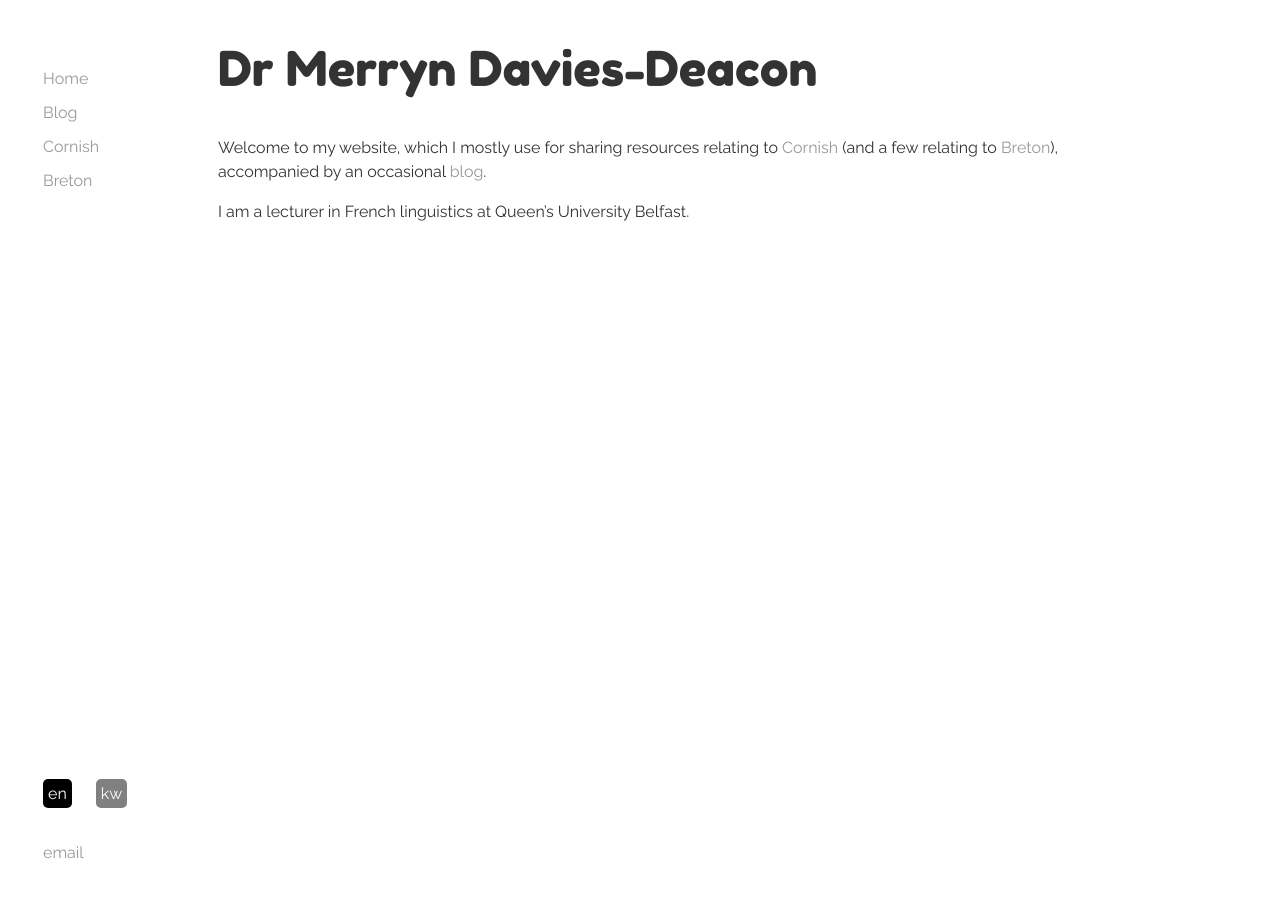
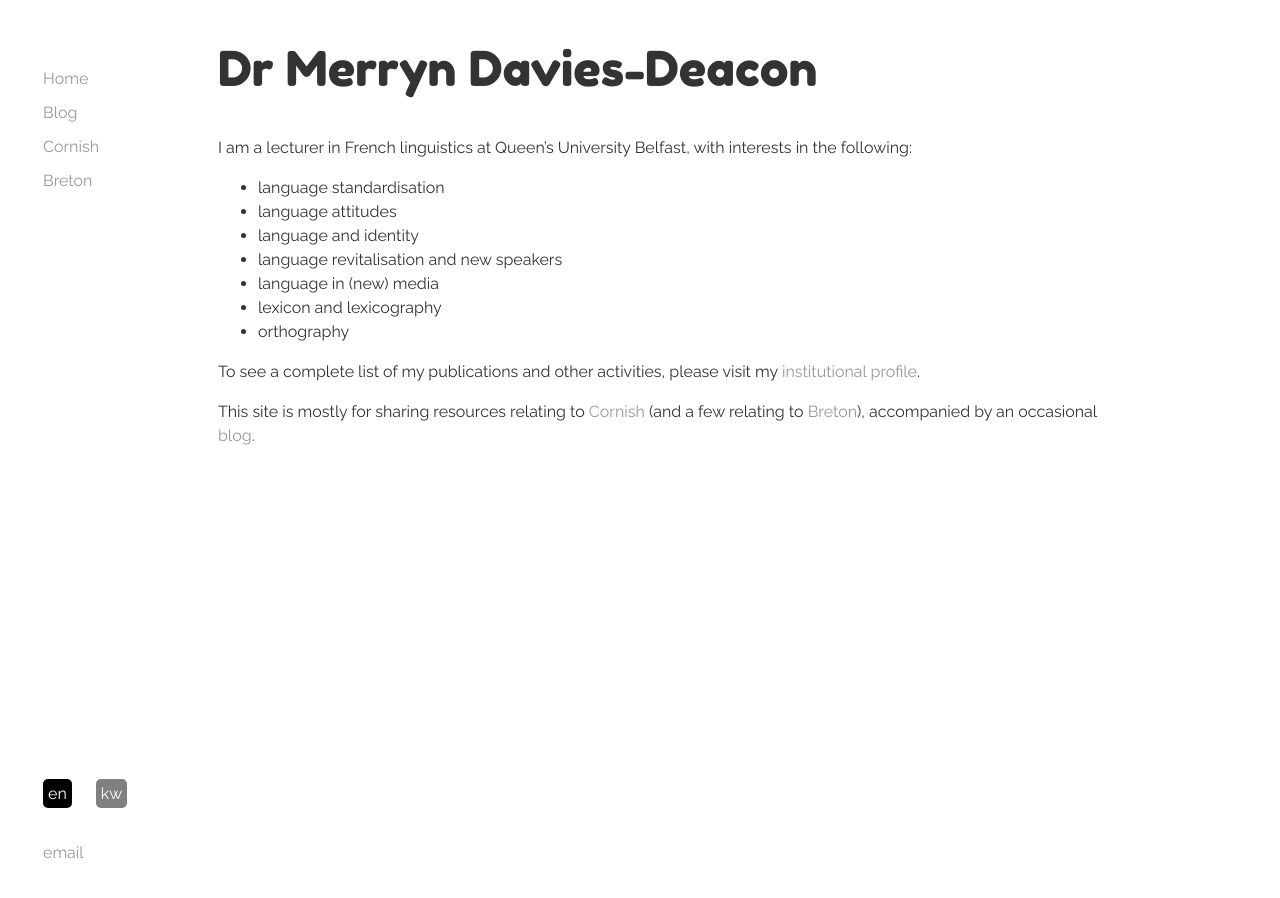
Before and after one commit to merryndd/merryndd.github.io, a Jekyll site: the page built from index.html, in a window 1280 px wide. Built offline with Jekyll 4.4.1, drawn with Linux system fonts in a browser that asks for light colours.

Commit message:
A decrease in terseness

```diff
--- a/index.html
+++ b/index.html
@@ -5,15 +5,33 @@ title: Merryn Davies-Deacon
 <h1>Dr Merryn Davies-Deacon</h1>
 
 <div class="en">
-  <p>Welcome to my website, which I mostly use for sharing resources relating to <a href="/kw">Cornish</a> (and a few relating to <a href="/br">Breton</a>), accompanied by an occasional <a href="/sc">blog</a>.</p>
-
-  <p>I am a lecturer in French linguistics at Queen’s University Belfast.</p>
+  <p>I am a lecturer in French linguistics at Queen’s University Belfast, with interests in the following:</p>
+  <ul>
+    <li>language standardisation</li>
+    <li>language attitudes</li>
+    <li>language and identity</li>
+    <li>language revitalisation and new speakers</li>
+    <li>language in (new) media</li>
+    <li>lexicon and lexicography</li>
+    <li>orthography</li>
+  </ul>
+  <p>To see a complete list of my publications and other activities, please visit my <a href="https://pure.qub.ac.uk/en/persons/merryn-davies-deacon-2">institutional profile</a>.</p>
+  <p>This site is mostly for sharing resources relating to <a href="/kw">Cornish</a> (and a few relating to <a href="/br">Breton</a>), accompanied by an occasional <a href="/sc">blog</a>.</p>
 </div>
 
 <div class="kw">
-  <p>Theroma o usya an wiasva ma en broassa radn rag gwitha asnodhow en-kever <a href="/kw">Kernowek</a> (ha nebes rag <a href="/br">Bretonek</a> ewedh).</p>
+  <p>Thoma arethores a’n ethonieth Frynkek ort pednscol an Vyghternes, Béal Feirste. Da ew genam gonis war an testednow ma:</p>
+  <ul>
+    <li>fatel ujy an tavojow o doas dhe voas “savonek”</li>
+    <li>omglowanjow dro dhe’n tavojow</li>
+    <li>an tavojow hag an honanieth</li>
+    <li>dasserghyans a’n tavojow hag an “clappyoryon nowedh”</li>
+    <li>fatel ujy an tavojow usyes et an media (ha war internet en arbednek)</li>
+    <li>an geryow</li>
+    <li>an scrifa composter</li>
+  </ul>
+  <p>Whei a ell gweles rol an dyllanjow vy ort <a href="https://pure.qub.ac.uk/en/persons/merryn-davies-deacon-2">an folenn vy</a> war wiasva an pednscol.</p>
+  <p>Theroma o usya an wiasva ma en broassa radn rag gwitha asnodhow en-kever <a href="/kw">Kernowek</a> (ha nebes rag <a href="/br">Bretonek</a>). Ma <a href="/sc">blog</a> ewedh, lebma eroma o scrifa (en maner terweythyek) ’dro dhe tacklow kelmes.</p>
 
-  <p>Ma <a href="/sc">blog</a> ewedh, lebma eroma o scrifa (en maner terweythyek) ’dro dhe tacklow kelmes.</p>
 
-  <p>Thoma arethores a’n ethonieth Frynkek ort pednscol an Vyghternes, Béal Feirste.</p>
 </div>
--- a/kw/index.html
+++ b/kw/index.html
@@ -57,7 +57,7 @@ title: Merryn Davies-Deacon
 
 <ul>
   <li><a href="https://drive.google.com/open?id=1DReGbsUTW-twJuwVYTjE3DScMQlOnMRn"><span class="en">Various dictionaries</span><span class="kw">Nebes gerlevrow</span></a> <span class="en">in a range of orthographies, covering a range of topics</span><span class="kw">a ujy usya letherenanjow dyvers, ’dro dhe destednow dyvers</span></li>
-  <li><a href="https://drive.google.com/open?id=1t1mhi53-sj4EcoefWgydaqMuralzuitk">Iwan Wmffre: <i>Late Cornish</i></a> (1998)</li>
+  <!-- <li><a href="https://drive.google.com/open?id=1t1mhi53-sj4EcoefWgydaqMuralzuitk">Iwan Wmffre: <i>Late Cornish</i></a> (1998)</li> -->
   <li><a href="https://drive.google.com/drive/folders/1X_vrJGd9y3aYEgcKZEx-1KOwoHYsnbro?usp=sharing"><span class="en">Audio examples of Modern Cornish</span><span class="kw">Kernowek Bew a elleugh whei clowes orto</span></a></li>
   <li><span class="en">Excerpt from</span><span class="kw">Radn a</span> <a href="https://drive.google.com/open?id=1s1plACNOb3IiyS8F0vpYsDhM8cO0HsT4"><span class="kw">v/</span>Boorde: The fyrst boke of the introduction of knowledge</a> (c. 1540)</li>
 <li><span class="en">Excerpt from</span><span class="kw">Radn a</span> <a href="https://drive.google.com/file/d/0B59rvNSpIaPjQ1lRellLc1RndVU/view?usp=sharing">Lhuyd: <i>Archaeologia Britannica</i></a> (1704)</li>
```
